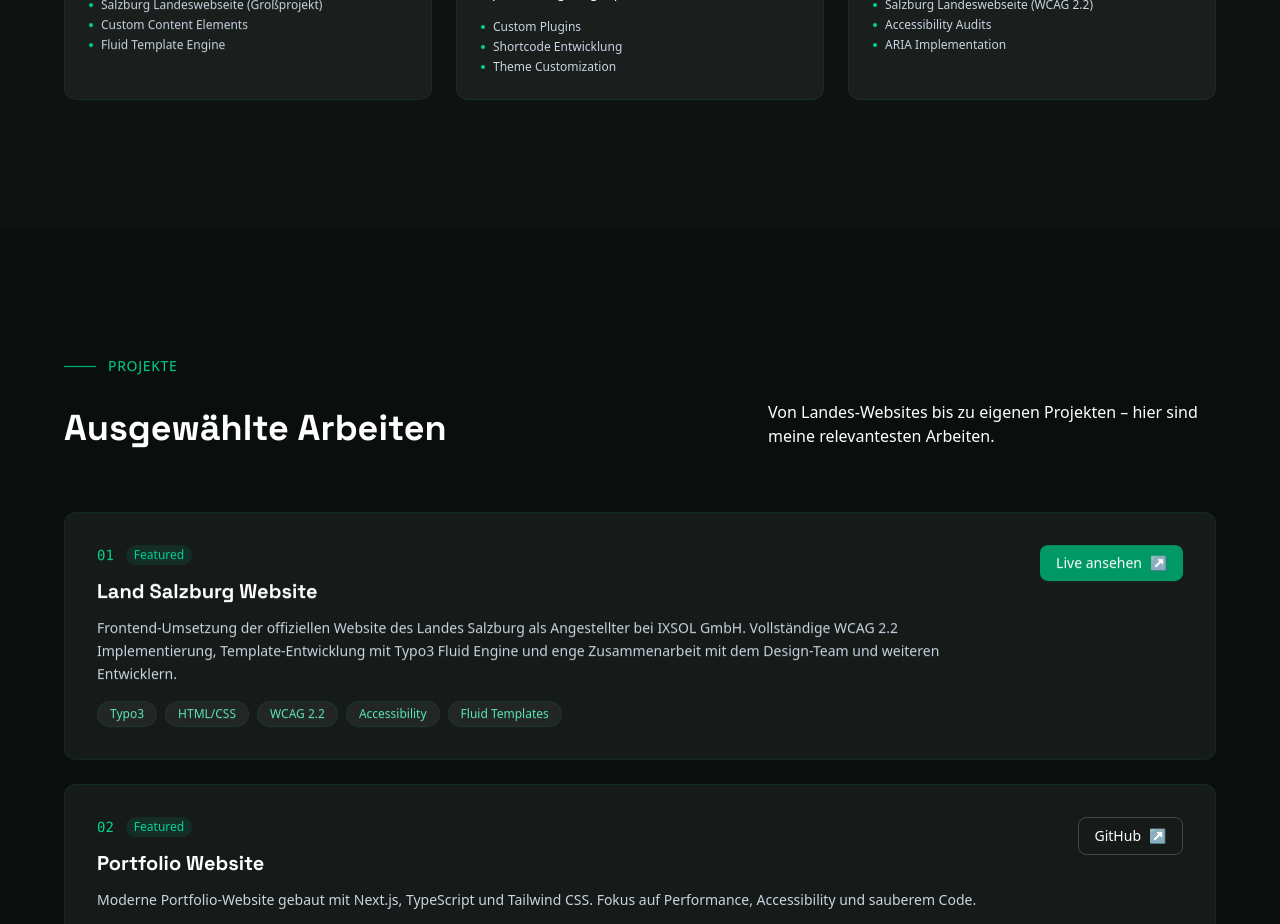
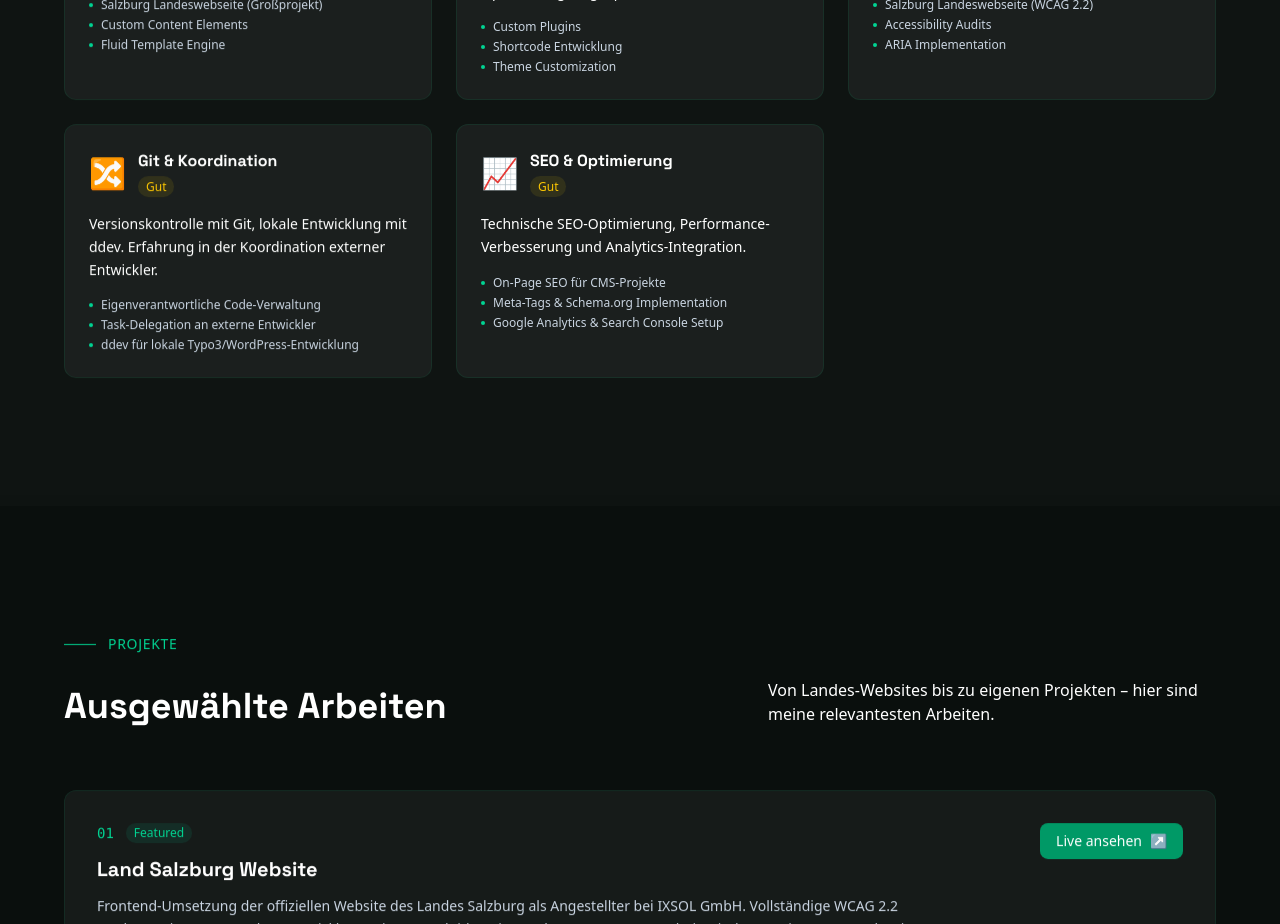
Before and after one commit to lejsbecirovic/portfolio, a Next.js app: page / in a window 1280 px wide. Shown: the part 2300-3224 px from the top of the page. Built offline with nearby package versions, Linux system fonts and the light colour scheme; no server answers.

Commit message:
Content: add projects and skills

```diff
--- a/src/data/projects.ts
+++ b/src/data/projects.ts
@@ -33,21 +33,11 @@ export const projects: Project[] = [
   },
   {
     id: 4,
-    title: "Accessible Component Library",
-    description: "Barrierefreie React Komponenten nach WCAG 2.2",
-    longDescription: "Eine Sammlung wiederverwendbarer, vollständig barrierefreier React-Komponenten. Jede Komponente ist nach WCAG 2.2 getestet und dokumentiert.",
-    tags: ["React", "TypeScript", "Accessibility", "Storybook"],
-    githubUrl: "https://github.com/lejsbecirovic",
-    featured: true,
-    shown: false
-  },
-  {
-    id: 5,
     title: "Diverse CMS-Projekte",
     description: "12+ WordPress & Typo3 Websites für verschiedene Kunden",
     longDescription: "Umsetzung von Landingpages, Corporate Websites, E-Commerce-Lösungen und Custom Themes. Von kleinen 5-Seiten-Sites bis zu größeren Projekten mit WooCommerce-Integration. Eigenverantwortliche Entwicklung, Wartung und Weiterentwicklung.",
     tags: ["WordPress", "Typo3", "E-Commerce", "Custom Themes", "Maintenance", "Performance Optimization", "SEO"],
     featured: false,
     shown: true
-  }
+  },
 ]
--- a/src/data/skills.ts
+++ b/src/data/skills.ts
@@ -71,5 +71,29 @@ export const skills: Skill[] = [
       "Accessibility Audits",
       "ARIA Implementation"
     ]
+  },
+  {
+    id: 7,
+    title: "Git & Koordination",
+    description: "Versionskontrolle mit Git, lokale Entwicklung mit ddev. Erfahrung in der Koordination externer Entwickler.",
+    level: "Gut",
+    icon: "🔀",
+    projects: [
+      "Eigenverantwortliche Code-Verwaltung",
+      "Task-Delegation an externe Entwickler",
+      "ddev für lokale Typo3/WordPress-Entwicklung"
+    ]
+  },
+  {
+    id: 8,
+    title: "SEO & Optimierung",
+    description: "Technische SEO-Optimierung, Performance-Verbesserung und Analytics-Integration.",
+    level: "Gut",
+    icon: "📈",
+    projects: [
+      "On-Page SEO für CMS-Projekte",
+      "Meta-Tags & Schema.org Implementation",
+      "Google Analytics & Search Console Setup"
+    ]
   }
 ]
```
